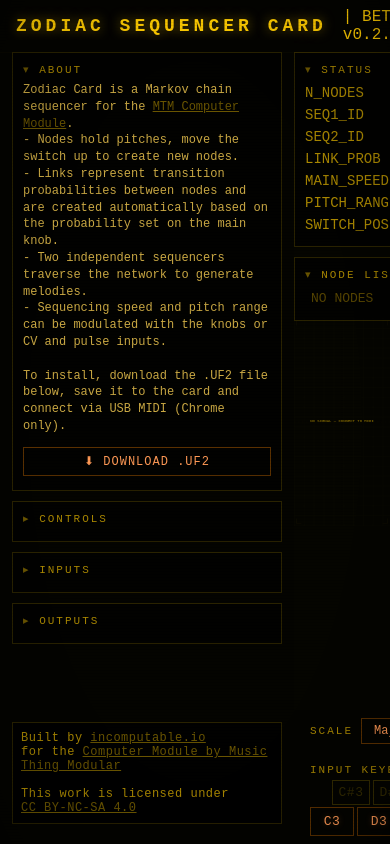
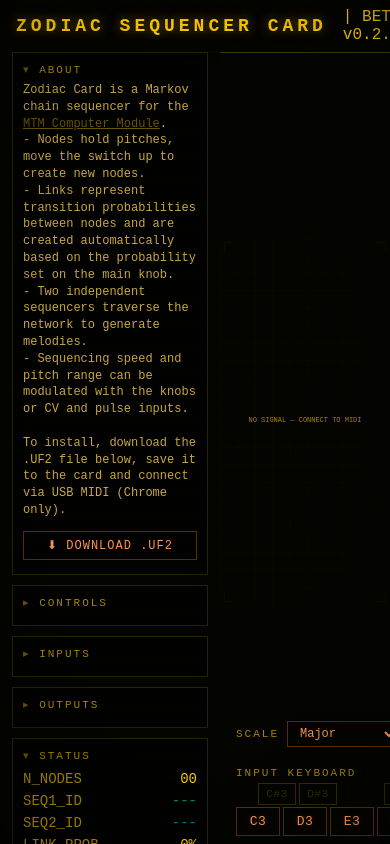
Before and after one commit to chicoe/zodiac-card, a SvelteKit app in the folder web/: page / in a window 390 px wide. Built offline with nearby package versions, Linux system fonts and the light colour scheme; a web font is replaced by a local one.

Commit message:
review responsiveness

```diff
--- a/web/src/routes/+page.svelte
+++ b/web/src/routes/+page.svelte
@@ -541,7 +541,7 @@
 	<!-- ═══ Header bar ═══ -->
 	<div class="header">
 		<span class="title">ZODIAC SEQUENCER CARD</span>
-		<span class="subtitle"> | BETA v0.2.1</span>
+		<span class="subtitle"> | BETA v0.2.2</span>
 		<div class="hdr-rule"></div>
 		<div class="conn-bar">
 			<button class="btn" class:connected={$midiConnected} on:click={connectMIDI}>
@@ -821,6 +821,37 @@
 		background-color: #00000090;
 		padding: 10px 10px;
 	}
+
+	@media (max-width: 1024px) {
+		.sidebar {
+			flex-wrap: nowrap;
+			overflow-y: auto;
+			overflow-x: hidden;
+			width: 220px;
+			padding-bottom: 12px;
+		}
+		.side-section {
+			width: 196px;
+		}
+	}
+
+	.sidebar::-webkit-scrollbar {
+		width: 4px;
+	}
+	.sidebar::-webkit-scrollbar-track {
+		background: #050500;
+	}
+	.sidebar::-webkit-scrollbar-thumb {
+		background: #4a3d00;
+		border-radius: 2px;
+	}
+	.sidebar::-webkit-scrollbar-thumb:hover {
+		background: #aa8800;
+	}
+	.sidebar {
+		scrollbar-width: thin;
+		scrollbar-color: #4a3d00 #050500;
+	}
 	.side-section, details.side-section {
 		margin-bottom: 10px;
 		/* flex-shrink: 0; */
@@ -946,7 +977,7 @@
 	}
 	.note-btn.is-black {
 		min-width: 38px;
-		padding: 4px 4px;.
+		padding: 4px 4px;
 		font-size: 11px;
 	}
 	.note-btn.is-black.gap-after {
@@ -967,6 +998,13 @@
 	.disclaimer strong { color: #6a5500; font-weight: normal; }
 	.disc-link { color: #6a5500; text-decoration: underline; }
 	.disc-link:hover { color: #aa8800; }
+
+	@media (max-width: 1024px) {
+		.disclaimer {
+			position: static;
+			padding: 8px 0;
+		}
+	}
 
 	/* ═══ Note buttons ═══ */
 	.note-btn {
```
